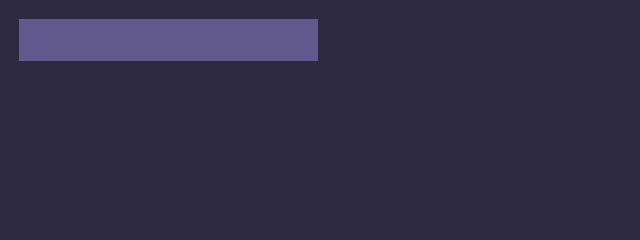
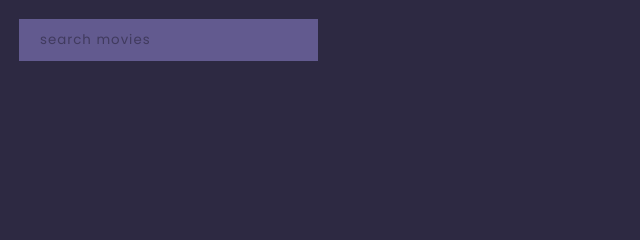
Before and after one commit to MasikaAbdoul/marveldc, a plain HTML site: page index.html in a window 1280 px wide. Shown: the top 240 px of the page, 0-640 px from the left. Drawn offline with nearby package versions, Linux system fonts and the light colour scheme.

Commit message:
Add files via upload

```diff
--- a/index.html
+++ b/index.html
@@ -4,7 +4,7 @@
     <meta charset="UTF-8" />
     <meta http-equiv="X-UA-Compatible" content="IE=edge" />
     <meta name="viewport" content="width=device-width, initial-scale=1.0" />
-    <meta name="theme-color" content="#ffffff49" />
+    <meta name="theme-color" content="#625a8f" />
     <title>Website_</title>
 
     <link rel="stylesheet" href="style.css" />
@@ -17,7 +17,7 @@
   </head>
   <body>
     <div class="search">
-      <input type="search" id="search" spellcheck="false" />
+      <input type="search" placeholder="search movies" id="search" spellcheck="false" />
     </div>
     <main class="container">
       <div id="box"></div>
--- a/style.css
+++ b/style.css
@@ -52,6 +52,10 @@ h3 {
   color: #ffff;
   font-family: 'Poppins', sans-serif;
   letter-spacing: 1px;
+}
+
+#search::placeholder{
+    color: #2d2942a2;
 }
 
 
```
